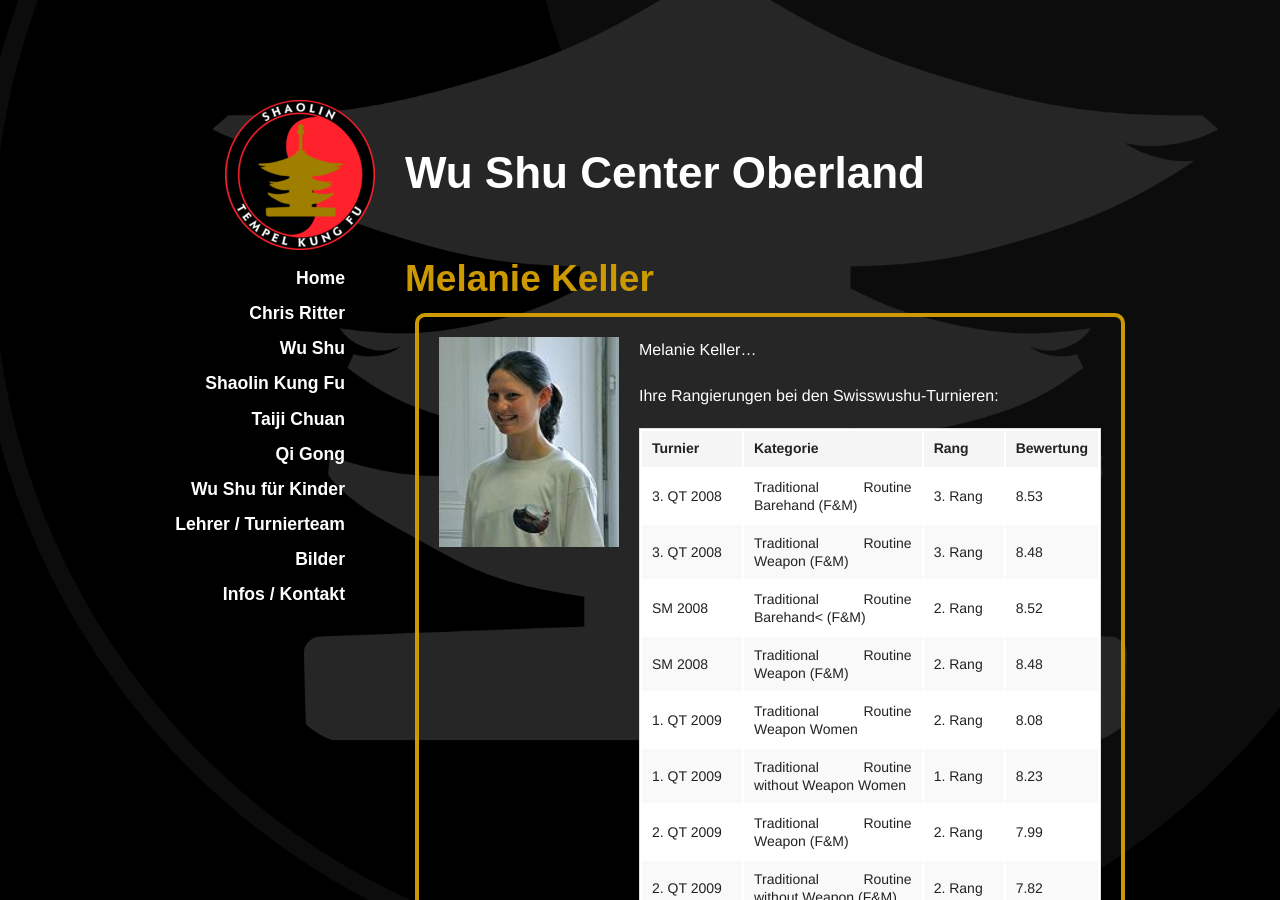
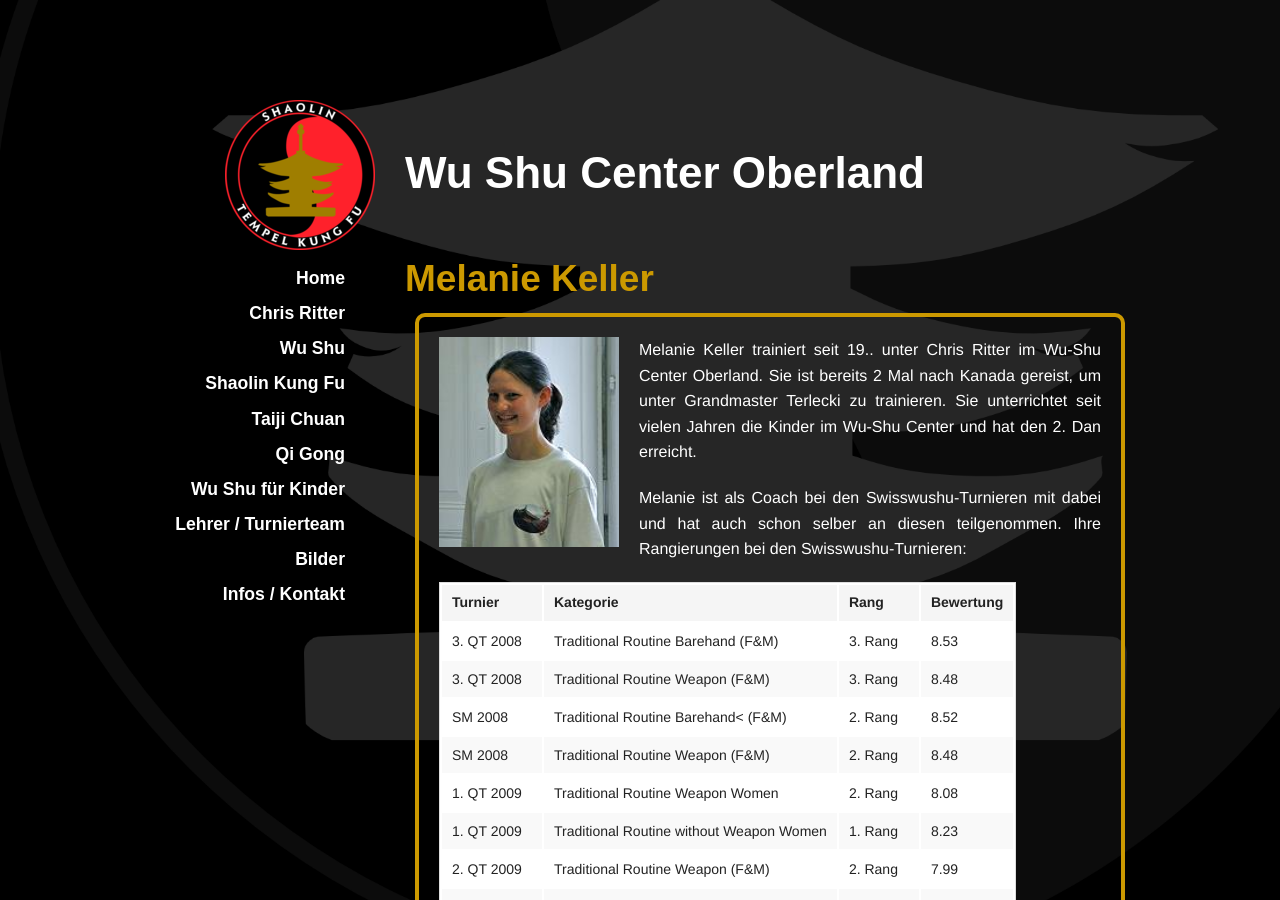
Before and after one commit to wu-shu/wu-shu.github.io, a Jekyll site: the page built from melanie-keller/index.md, in a window 1280 px wide and 900 px high. Built offline with Jekyll 4.4.1, drawn with Linux system fonts in a browser that asks for light colours; some web fonts are replaced; Markdown is read by kramdown in place of the engine named in the settings; comment, search, counter and statistics services are not loaded.

Commit message:
Textänderung

```diff
--- a/melanie-keller/index.md
+++ b/melanie-keller/index.md
@@ -4,9 +4,10 @@
 ---
 
 <img class="ifloat-left" src="/images/melanie-keller.jpg" alt="Melanie Keller" width="200px">
-Melanie Keller...
+Melanie Keller trainiert seit 19.. unter Chris Ritter im Wu-Shu Center Oberland. Sie ist bereits 2 Mal nach Kanada gereist, um unter Grandmaster Terlecki zu trainieren. Sie unterrichtet seit vielen Jahren die Kinder im Wu-Shu Center und hat den 2. Dan erreicht.
 
 
+Melanie ist als Coach bei den Swisswushu-Turnieren mit dabei und hat auch schon selber an diesen teilgenommen.
 Ihre Rangierungen bei den Swisswushu-Turnieren:
 <table>
 	<thead>
```
Also changed, not shown: 1 other file.
